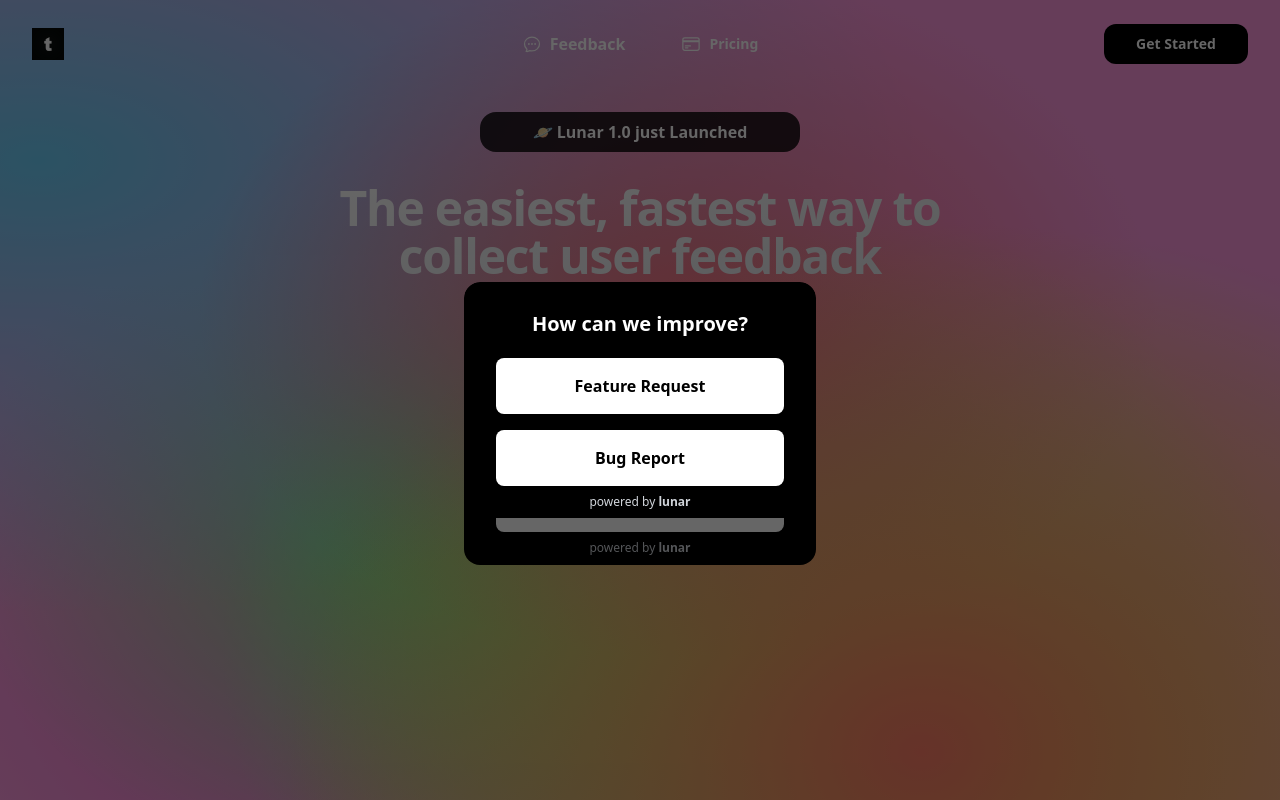
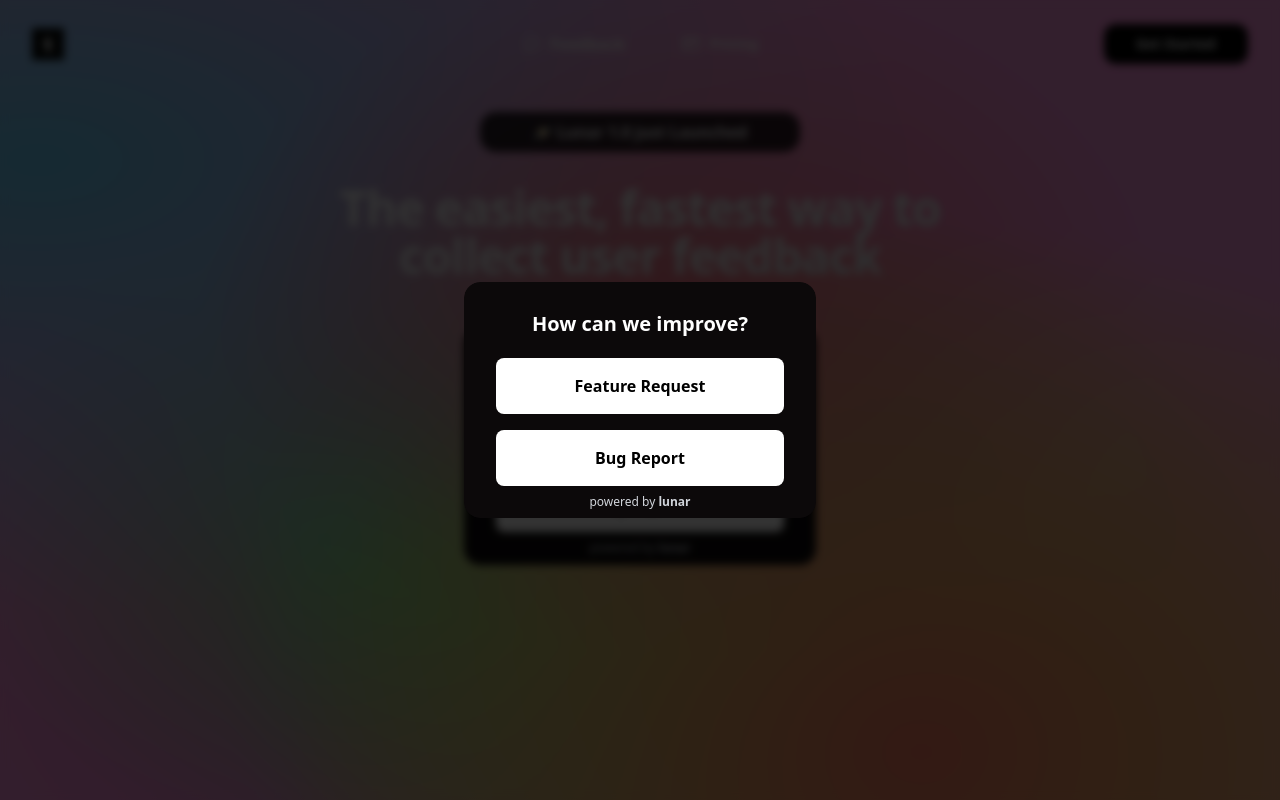
Before and after one commit to ramezj/astralics, a Next.js app in the folder client/: page / in a window 1280 px wide. Both pictures are taken after a click on the link "Feedback". Built offline with nearby package versions, Linux system fonts and the light colour scheme; no server answers.

Commit message:
bg-backdrop blur, change color

```diff
--- a/client/components/mvp/index.js
+++ b/client/components/mvp/index.js
@@ -51,7 +51,7 @@ export default function Mvp(props) {
     }
     return (
         <>
-        <div className="card w-[22rem] h-[14.8rem] bg-black rounded-2xl">
+        <div className="card w-[22rem] h-[14.8rem] bg-[#0C090A] rounded-2xl">
             <div className="card-body gap-y-4">
                 { step === 1 &&
                  <>
--- a/client/components/navbar/Feedback.js
+++ b/client/components/navbar/Feedback.js
@@ -31,7 +31,7 @@ export default function Feedback() {
             leaveFrom="opacity-100"
             leaveTo="opacity-0"
           >
-            <div className="fixed inset-0 bg-black bg-opacity-60" />
+            <div className="fixed inset-0 bg-black bg-opacity-80 backdrop-blur-sm"/>
           </Transition.Child>
 
           <div className="fixed inset-0 overflow-y-auto">
@@ -47,7 +47,6 @@ export default function Feedback() {
               >
                 <Dialog.Panel className="w-[22] max-w-md transform overflow-hidden rounded-2xl bg-transparent align-middle transition-all">
                   <center>
-
                    <Mvp />
                   </center>
                 </Dialog.Panel>
--- a/client/pages/app/index.js
+++ b/client/pages/app/index.js
@@ -46,6 +46,7 @@ export default function Component() {
   return (
     <>
     <Layout>
+
     <title>Lunar, App</title>
     {loading
     ?
```
